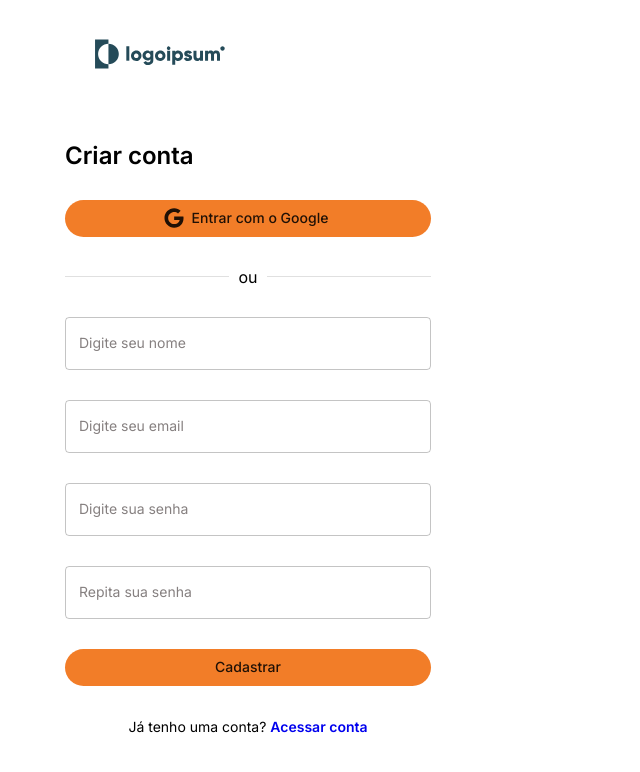
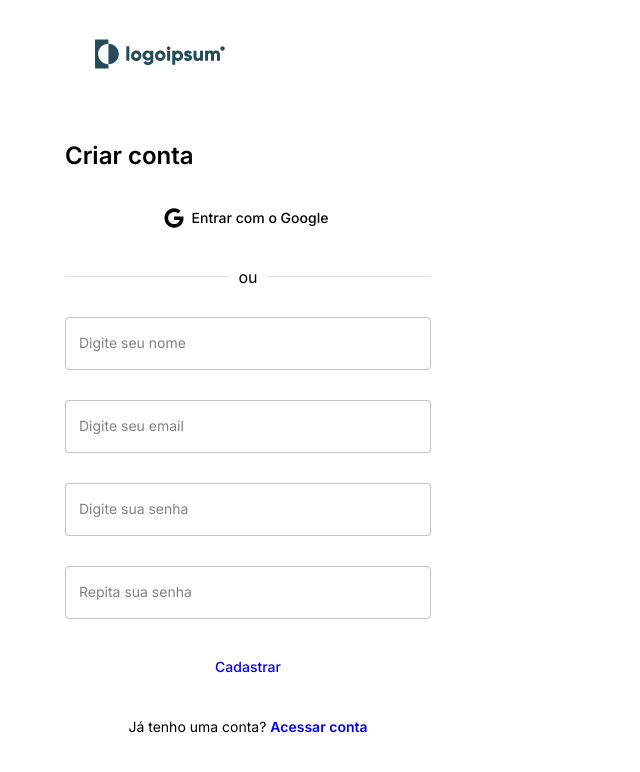
Before and after one commit to olirodrigues/bootcamp-gama-01, a React (Vite) app in the folder Web/: page /cadastro in a window 1280 px wide. Shown: the top 772 px of the page, without its empty margins (0-640 px from the left). Built offline with nearby package versions, Linux system fonts and the light colour scheme.

Commit message:
Tirando o Export Default

```diff
--- a/Web/src/components/FilterMes/index.tsx
+++ b/Web/src/components/FilterMes/index.tsx
@@ -5,7 +5,7 @@ import { AdapterDateFns } from "@mui/x-date-pickers/AdapterDateFns";
 import ptBrLocale from "date-fns/locale/pt-BR";
 import { Container } from "./Filter.style";
 
-export default function FilterMes() {
+export function FilterMes() {
   const [month, setMonth] = useState<Date | null>(new Date());
 
   return (
--- a/Web/src/main.tsx
+++ b/Web/src/main.tsx
@@ -1,6 +1,6 @@
 import React from "react";
 import ReactDOM from "react-dom/client";
-import App from "./App";
+import { App } from "./App";
 import { BrowserRouter } from "react-router-dom";
 
 ReactDOM.createRoot(document.getElementById("root")!).render(
--- a/Web/src/pages/Cadastro/index.tsx
+++ b/Web/src/pages/Cadastro/index.tsx
@@ -10,7 +10,7 @@ export const Cadastro = () => {
       <Header HiddenBotao={true} />
       <Typography variant='h3'>Criar conta</Typography>
       <LoginGoogle>
-        <Button variant='border' color='a' fullWidth startIcon={<FaGoogle />}>
+        <Button variant='border' fullWidth startIcon={<FaGoogle />}>
           Entrar com o Google
         </Button>
       </LoginGoogle>
@@ -21,7 +21,7 @@ export const Cadastro = () => {
         <TextField variant='outlined' label='Digite sua senha' type='password'></TextField>
         <TextField variant='outlined' label='Repita sua senha' type='password'></TextField>
         <Link to='/login'>
-          <Button variant='border' color='a' fullWidth>
+          <Button variant='border' fullWidth>
             Cadastrar
           </Button>
         </Link>
--- a/Web/src/pages/Dashboard/index.tsx
+++ b/Web/src/pages/Dashboard/index.tsx
@@ -6,7 +6,7 @@ import {
 } from "react-icons/md";
 import { Cabecalho } from "../../components/Cabecalho";
 import { CardSaldo } from "../../components/CardSaldo";
-import FilterMes from "../../components/FilterMes";
+import { FilterMes } from "../../components/FilterMes";
 import { Menu } from "../../components/Menu";
 import { Container, ContainerConteudo } from "./Dashboard.style";
 
--- a/Web/src/pages/Home/components/Card/index.tsx
+++ b/Web/src/pages/Home/components/Card/index.tsx
@@ -7,7 +7,7 @@ interface CardProps {
   text: string;
 }
 
-export default function Card(props: CardProps) {
+export function Card(props: CardProps) {
   return (
     <ContainerCard>
       <img src={props.img}></img>
--- a/Web/src/pages/Home/components/Footer/index.tsx
+++ b/Web/src/pages/Home/components/Footer/index.tsx
@@ -4,7 +4,7 @@ import { ContainerFooter, ContainerIconeSocial, ItemListaSocial } from "./Footer
 import { FaFacebookF, FaLinkedinIn, FaInstagram } from "react-icons/fa";
 import { Typography } from "@mui/material";
 
-export default function Footer() {
+export function Footer() {
   return (
     <ContainerFooter>
       <img className='logo' src={Logo} alt='' />
--- a/Web/src/pages/Home/components/MainContent/index.tsx
+++ b/Web/src/pages/Home/components/MainContent/index.tsx
@@ -1,4 +1,3 @@
-import Card from "../Card";
 import Image1 from "../../../../assets/images/Image1.svg";
 import Image2 from "../../../../assets/images/Image2.svg";
 import {
@@ -8,8 +7,9 @@ import {
   ContainerText,
 } from "./MainContent.style";
 import { Button, Typography } from "@mui/material";
+import { Card } from "../Card";
 
-export default function MainContent() {
+export function MainContent() {
   const CardInfo = [
     {
       img: Image2,
--- a/Web/src/pages/Home/index.tsx
+++ b/Web/src/pages/Home/index.tsx
@@ -2,11 +2,11 @@ import React from "react";
 
 import { ContainerHome } from "./Home.style";
 
-import Footer from "./components/Footer";
-import MainContent from "./components/MainContent";
+import { Footer } from "./components/Footer";
+import { MainContent } from "./components/MainContent";
 import { Header } from "../../components/Header";
 
-export default function Home() {
+export function Home() {
   return (
     <ContainerHome>
       <Header />
--- a/Web/src/pages/Login/index.tsx
+++ b/Web/src/pages/Login/index.tsx
@@ -4,13 +4,13 @@ import { Link } from "react-router-dom";
 import { Header } from "../../components/Header";
 import { Container, FormContainer, LoginGoogle } from "./Login.style";
 
-export default function Login() {
+export function Login() {
   return (
     <Container>
       <Header HiddenBotao={true} />
       <Typography variant='h3'>Acessar conta</Typography>
       <LoginGoogle>
-        <Button variant='border' color='a' fullWidth startIcon={<FaGoogle />}>
+        <Button variant='border' fullWidth startIcon={<FaGoogle />}>
           Entrar com o Google
         </Button>
       </LoginGoogle>
@@ -19,7 +19,7 @@ export default function Login() {
         <TextField variant='outlined'></TextField>
         <TextField variant='outlined'></TextField>
         <Link to='/dashboard'>
-          <Button variant='border' fullWidth color='a'>
+          <Button variant='border' fullWidth>
             Entrar
           </Button>
         </Link>
```
Also changed, not shown: Web/src/App.tsx (+3 -5 lines).
